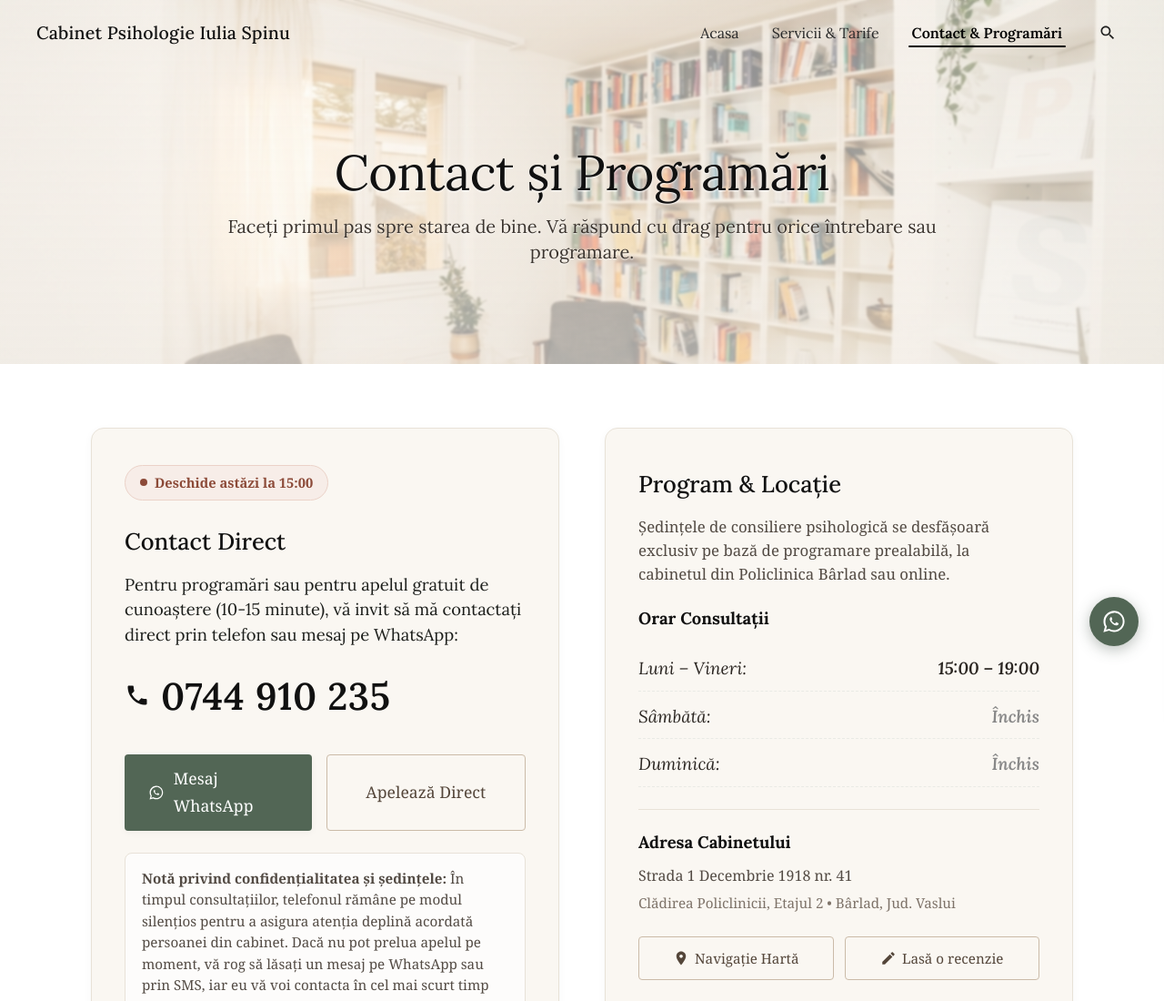
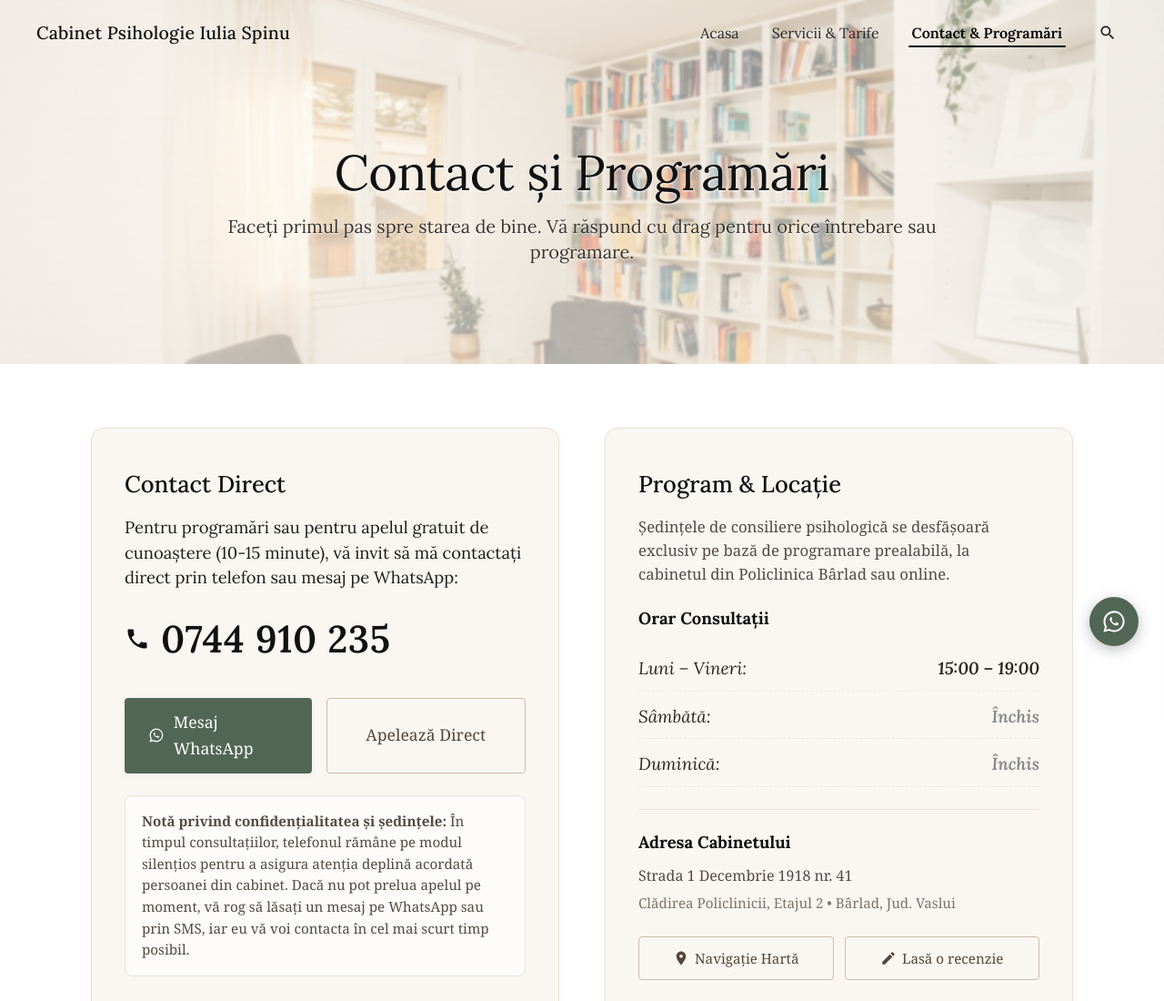
Before and after one commit to Rareshh/cabinet-psihologie-iulia-spinu, a plain HTML site: page contact.html in a window 1280 px wide. Shown: the top 1100 px of the page at 91% size. Drawn offline with Linux system fonts and the light colour scheme; a web font is replaced by a local one.

Commit message:
eliminat bula status

```diff
--- a/contact.html
+++ b/contact.html
@@ -88,11 +88,6 @@
 
         <!-- Coloana Stânga: Contact Direct & Mesagerie -->
         <div class="contact-info-card reveal stagger-1">
-          <!-- Status Pill Actualizat în Timp Real -->
-          <div class="live-status-pill closed">
-            <span class="pulse-indicator"></span> Se calculează starea cabinetului...
-          </div>
-
           <h2 style="font-family:var(--font-heading); font-size:1.6rem; color:#111; margin-bottom:12px; font-weight:500;">
             Contact Direct
           </h2>
--- a/css/styles.css
+++ b/css/styles.css
@@ -1056,36 +1056,6 @@ a {
   box-shadow: var(--shadow-sm);
 }
 
-.live-status-pill {
-  display: inline-flex;
-  align-items: center;
-  gap: 8px;
-  padding: 6px 16px;
-  border-radius: var(--radius-full);
-  font-size: 0.92rem;
-  font-family: var(--font-body);
-  font-weight: 700;
-  margin-bottom: 24px;
-}
-
-.live-status-pill.open {
-  background-color: #f5f0e8;
-  color: var(--color-sage-deep);
-  border: 1px solid #dfd3c3;
-}
-
-.live-status-pill.closed {
-  background-color: #f7ede8;
-  color: #8c4a38;
-  border: 1px solid #ebd2c8;
-}
-
-.live-status-pill .pulse-indicator {
-  width: 8px;
-  height: 8px;
-  border-radius: 50%;
-  background-color: currentColor;
-}
 
 .contact-callout-text {
   font-family: var(--font-heading);
--- a/js/main.js
+++ b/js/main.js
@@ -1,6 +1,6 @@
 // ==========================================================================
 // Cabinet de Psihologie - Iulia Spînu | Script Principal Interactiv
-// Micro-interacțiuni, animații calme de derulare, FAQ & Status Cabinet
+// Micro-interacțiuni, animații calme de derulare & FAQ
 // ==========================================================================
 
 document.addEventListener('DOMContentLoaded', () => {
@@ -270,45 +270,7 @@ document.addEventListener('DOMContentLoaded', () => {
     });
   });
 
-  // --- 6. Indicator Live: Stare Cabinet (Deschis / Închis) ---
-  const statusPill = document.querySelector('.live-status-pill');
-  if (statusPill) {
-    function updateCabinetStatus() {
-      const now = new Date();
-      const day = now.getDay(); // 0: Duminica, 1: Luni, ..., 6: Sambata
-      const hour = now.getHours();
-      const minute = now.getMinutes();
-      const timeInDec = hour + minute / 60;
 
-      let isOpen = false;
-      let nextMsg = "";
-
-      if (day >= 1 && day <= 5) {
-        // Luni - Vineri: 15:00 - 19:00
-        if (timeInDec >= 15 && timeInDec < 19) {
-          isOpen = true;
-        } else if (timeInDec < 15) {
-          nextMsg = "Deschide astăzi la 15:00";
-        } else if (day === 5) {
-          nextMsg = "Închis acum • Deschide Luni la 15:00";
-        } else {
-          nextMsg = "Închis acum • Deschide mâine la 15:00";
-        }
-      } else {
-        // Sâmbătă și Duminică: Închis
-        nextMsg = "Închis în weekend • Deschide Luni la 15:00";
-      }
-
-      if (isOpen) {
-        statusPill.className = "live-status-pill open";
-        statusPill.innerHTML = '<span class="pulse-indicator"></span> Deschis acum (Program în curs)';
-      } else {
-        statusPill.className = "live-status-pill closed";
-        statusPill.innerHTML = '<span class="pulse-indicator"></span> ' + (nextMsg || "Închis în acest moment");
-      }
-    }
-    updateCabinetStatus();
-  }
 
 
 
```
